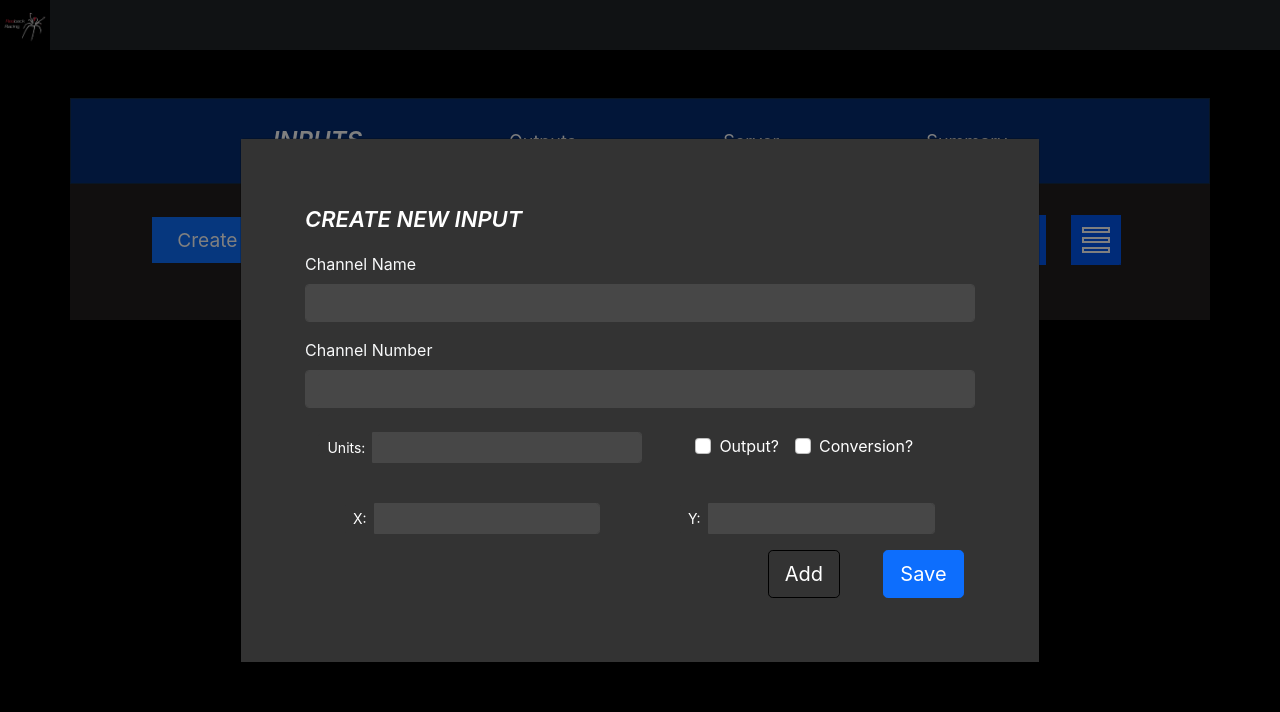
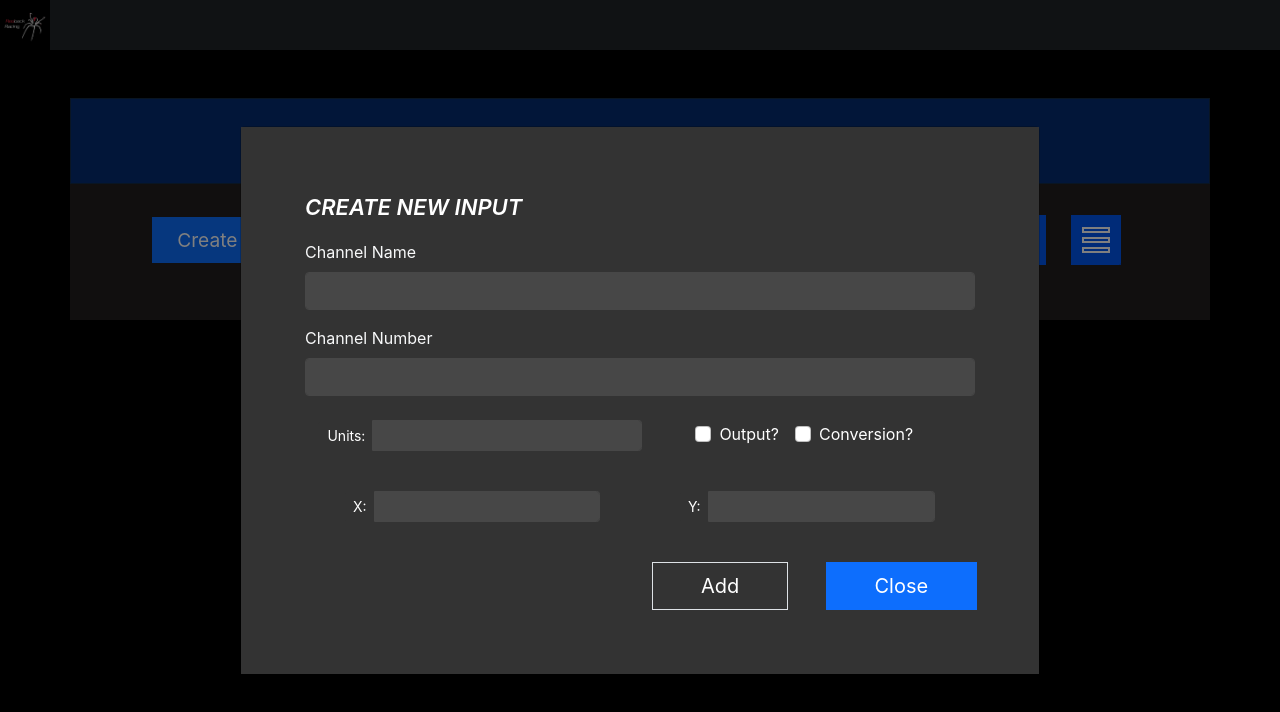
Before and after one commit to GuAiden/rb-nmp-ucf, a React (Create React App) app in the folder client/: page / in a window 1280 px wide. Both pictures are taken after a click on the button "Create new". Shown: the top 712 px of the page. Built offline with nearby package versions, Linux system fonts and the light colour scheme.

Commit message:
Add delete button functionality to cards

```diff
--- a/client/src/components/Forms/InputForm/Create_Input_Modal.tsx
+++ b/client/src/components/Forms/InputForm/Create_Input_Modal.tsx
@@ -219,21 +219,26 @@ const CreateInputModal: React.FunctionComponent<CreateInputModalProps> = ({
                 </div>
               </div>
               {/* ADD OR SAVE MODAL BUTTONS */}
-              <div className="row justify-content-end">
-                <div className="col-2">
+              <div className="row justify-content-end mt-4">
+                <div className="col-3">
                   <Button
                     variant="secondary"
                     size="lg"
                     onClick={(): void => handleAddInput()}
-                    className="modal-add-wrapper"
+                    className="border rounded-0 modal-add-wrapper px-5"
                     id="add-button"
                   >
                     Add
                   </Button>
                 </div>
-                <div className="col-2">
-                  <Button variant="primary" size="lg" onClick={handleClose}>
-                    Save
+                <div className="col-3">
+                  <Button
+                    className="rounded-0 px-5"
+                    variant="primary"
+                    size="lg"
+                    onClick={handleClose}
+                  >
+                    Close
                   </Button>
                 </div>
               </div>
--- a/client/src/components/Forms/InputForm/Edit_Input_Modal.tsx
+++ b/client/src/components/Forms/InputForm/Edit_Input_Modal.tsx
@@ -16,7 +16,7 @@ const EditInputModal: React.FunctionComponent = () => {
   return (
     <React.Fragment>
       <Button
-        className="rounded-0 button-clear border px-4 py-0"
+        className="rounded-0 button-clear border px-4 py-1"
         onClick={handleShow}
       >
         <p className="my-auto card-button-text">Edit</p>
--- a/client/src/components/Forms/InputForm/Input_Cards.tsx
+++ b/client/src/components/Forms/InputForm/Input_Cards.tsx
@@ -6,10 +6,12 @@ import './Input_Cards.css';
 
 type InputCardsProps = {
   inputList: Input[];
+  onInputDelete: (idx: number) => void;
 };
 
 const InputCards: React.FunctionComponent<InputCardsProps> = ({
   inputList,
+  onInputDelete,
 }: InputCardsProps) => (
   <Container className="px-5 py-4">
     {/*
@@ -62,8 +64,11 @@ const InputCards: React.FunctionComponent<InputCardsProps> = ({
                   </Col>
                   <Col>
                     <Button
-                      className="rounded-0 button-clear border px-3 py-0"
+                      className="rounded-0 button-clear border px-3 py-1"
                       variant="danger"
+                      onClick={(): void =>
+                        onInputDelete(inputList[idx].channelNumber)
+                      }
                     >
                       <p className="my-auto card-button-text">Delete</p>
                     </Button>
--- a/client/src/components/Forms/InputForm/index.tsx
+++ b/client/src/components/Forms/InputForm/index.tsx
@@ -9,6 +9,7 @@ import stackedviewicon from '../../../assets/stackedviewicon.png';
 
 type InputFormProps = {
   onInputChange: (userInputs: Input) => void;
+  onInputDelete: (idx: number) => void;
   inputList: Input[];
 };
 
@@ -18,6 +19,7 @@ type InputFormProps = {
  */
 const InputForm: React.FunctionComponent<InputFormProps> = ({
   onInputChange,
+  onInputDelete,
   inputList,
 }: InputFormProps) => {
   const handleAddInput = (userInput: Input): void => {
@@ -50,7 +52,7 @@ const InputForm: React.FunctionComponent<InputFormProps> = ({
             </Col>
           </Row>
         </Container>
-        <InputCards inputList={inputList} />
+        <InputCards inputList={inputList} onInputDelete={onInputDelete} />
       </Container>
     </Fragment>
   );
--- a/client/src/components/Forms/index.tsx
+++ b/client/src/components/Forms/index.tsx
@@ -1,4 +1,4 @@
-import React, { useState } from 'react';
+import React, { useEffect, useState } from 'react';
 import { FirmwareState, Input, Output, ServerInput } from './Input_Types';
 import InputForm from './InputForm';
 import OutputForm from './OutputForm';
@@ -28,6 +28,21 @@ const Forms: React.FunctionComponent = () => {
   };
 
   /**
+   * Handler to delete an input from list
+   * We can use the channelNumber to delete from the list since it acts
+   * as a unique key for all inputs
+   * @param inputServer
+   */
+  const handleInputDeletion = (channelNumber: number): void => {
+    setState({
+      ...state,
+      inputs: state.inputs.filter(
+        (input) => input.channelNumber !== channelNumber,
+      ),
+    });
+  };
+
+  /**
    * Uncomment when components have been made, pass down as prop to relevant component
    */
   // function handleOutputChange(userOutputs: Output[]): void {
@@ -47,11 +62,19 @@ const Forms: React.FunctionComponent = () => {
     console.log(state);
   };
 
+  useEffect(() => {
+    console.log(state.inputs);
+  });
+
   return (
     <React.Fragment>
       <MenuSwitcher onFormChange={handleFormChange} form={form} />
       {form === 'InputForm' && (
-        <InputForm onInputChange={handleInputChange} inputList={state.inputs} />
+        <InputForm
+          onInputChange={handleInputChange}
+          onInputDelete={handleInputDeletion}
+          inputList={state.inputs}
+        />
       )}
       {form === 'OutputForm' && <OutputForm />}
       {form === 'ServerForm' && (
```
